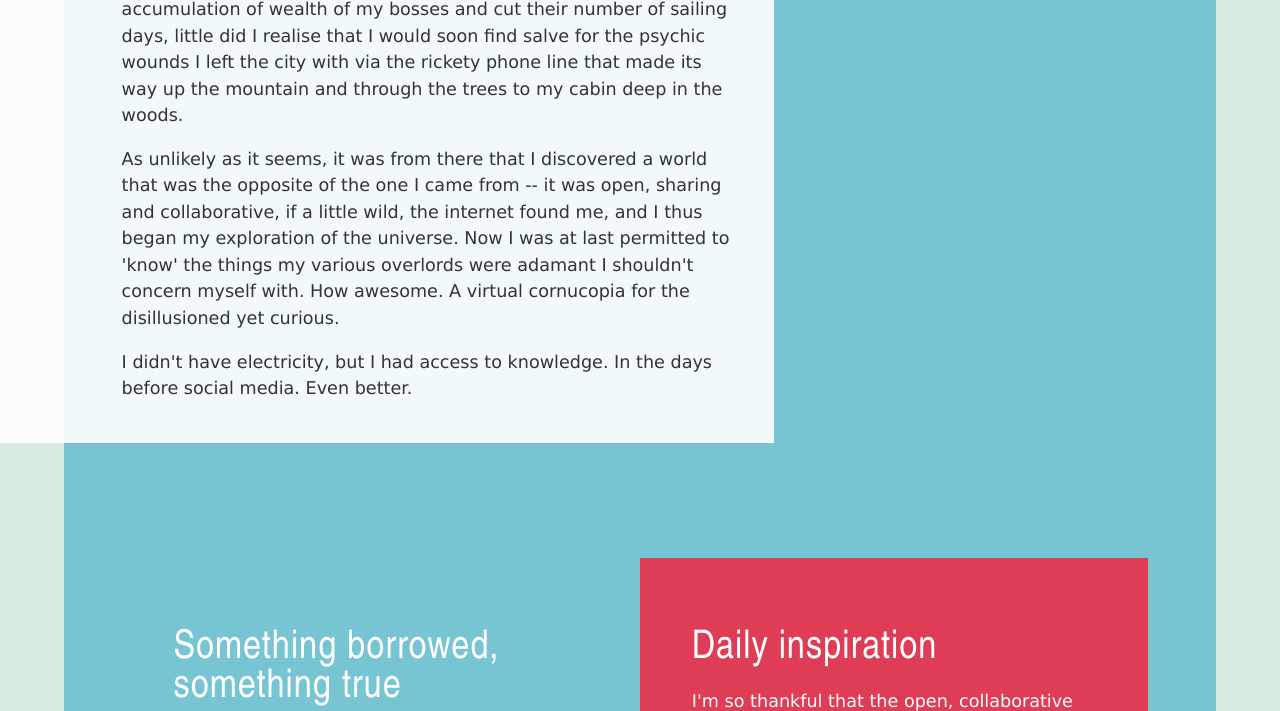
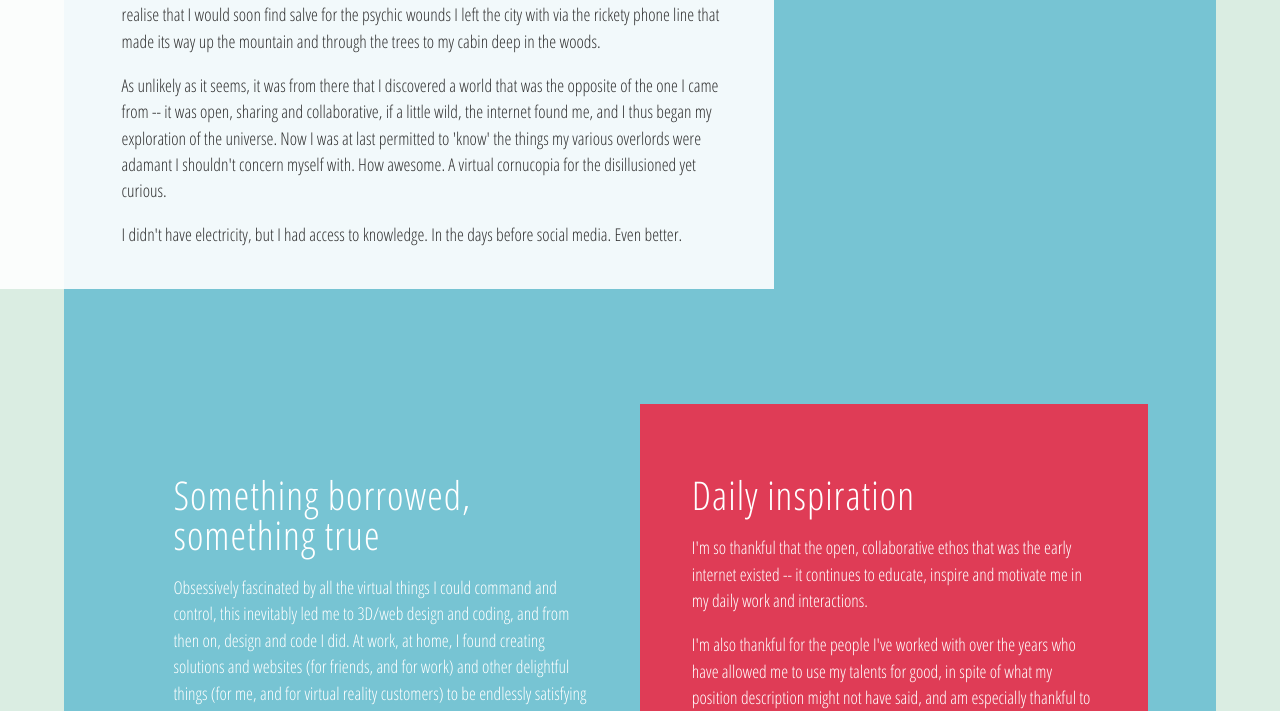
Before and after one commit to flowerbot/flowerbot.github.io, a plain HTML site: page index.html in a window 1280 px wide. Shown: the part 654-1365 px from the top of the page. Drawn offline with Linux system fonts and the light colour scheme; a web font is replaced by a local one.

Commit message:
Update style.css

```diff
--- a/style.css
+++ b/style.css
@@ -67,9 +67,9 @@
 	textarea 						{ color:#333; /*-webkit-font-smoothing:antialiased;*/ }
 
 	/* Families */
-	body							{ font-family:"TabletGothicCondensedW01-Lt", "tablet-gothic", verdana, arial, sans-serif; /* Weights from Typekit: 300, 400 */ }
+	body							{ font-family: "Open Sans Condensed", "TabletGothicCondensedW01-Lt", "tablet-gothic", verdana, arial, sans-serif; /* Weights from Typekit: 300, 400 */ }
 	h2,
-	h3 								{ font-family:"TabletGothicCondensedW01-Lt", "tablet-gothic-condensed", "arial narrow", arial, verdana, sans-serif; /* Weights from Typekit: 200, 900 */ }
+	h3 								{ font-family: "Open Sans Condensed", "TabletGothicCondensedW01-Lt", "tablet-gothic-condensed", "arial narrow", arial, verdana, sans-serif; /* Weights from Typekit: 200, 900 */ }
 
 	/* Headings */
 	h1,
```
